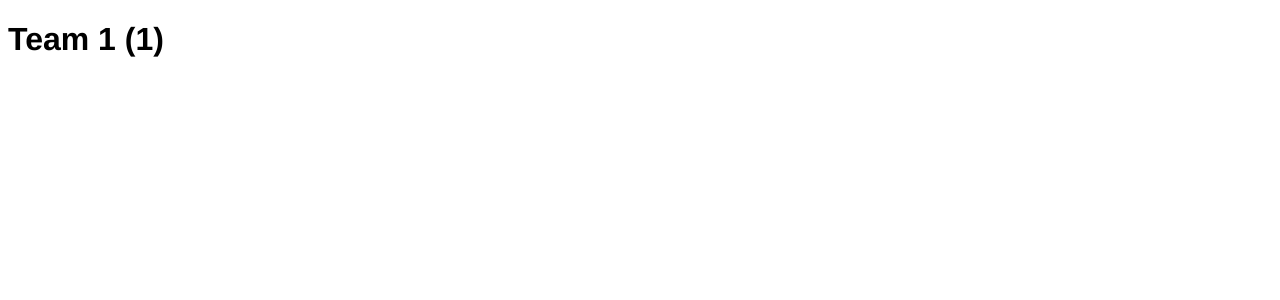
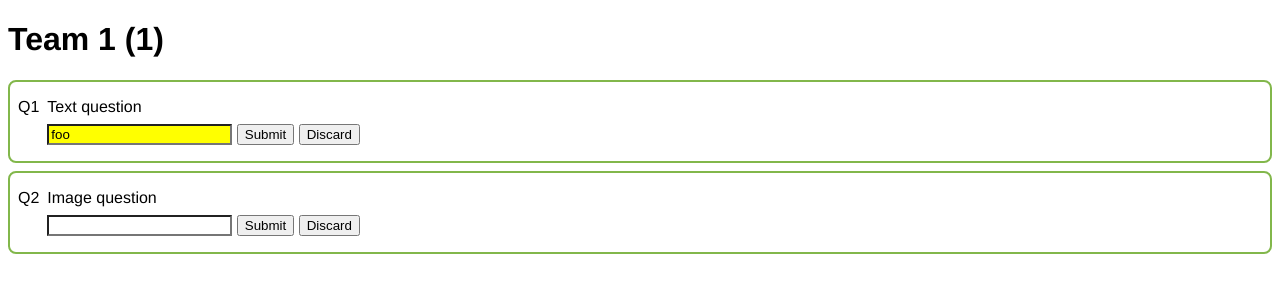
Before and after one commit to martinhenstridge/quizapp, a Flask app: page /1/play/ in a window 1280 px wide. Shown: the top 300 px of the page. Run offline with Flask 2, Linux system fonts and the light colour scheme; the visitor is signed in with stand-in values (Sample User, id 1).

Commit message:
Kind of hooked up dom updates

```diff
--- a/quiz/static/dom.js
+++ b/quiz/static/dom.js
@@ -1,91 +1,87 @@
 "use strict";
 
-const INSERT_NEW = "insert";
-const GUESS_SAVED = "guess-saved";
-const GUESS_DISABLED = "guess-disabled";
-const GUESS_TEXT = "guess-text";
-const SUBMIT_DISABLED = "submit-disabled";
-const SUBMIT_RUNNING = "submit-running";
-const DISCARD_DISABLED = "discard-disabled";
-const ANSWER_VISIBLE = "answer-visible";
-const ANSWER_TEXT = "answer-text";
+
+const DOM_INSERT = "insert";
+const DOM_GUESS_SAVED = "guess-saved";
+const DOM_GUESS_DISABLED = "guess-disabled";
+const DOM_GUESS_TEXT = "guess-text";
+const DOM_SUBMIT_DISABLED = "submit-disabled";
+const DOM_SUBMIT_RUNNING = "submit-running";
+const DOM_DISCARD_DISABLED = "discard-disabled";
+const DOM_ANSWER_HIDDEN = "answer-hidden";
+const DOM_ANSWER_TEXT = "answer-text";
 
 
-function DomState(question) {
-    this[GUESS_SAVED] = question.wip === question.guess;
+function DomProxy(question) {
+    this[DOM_GUESS_SAVED] = question.wip === question.guess;
 
     if (question.answer === null) {
-        this[ANSWER_VISIBLE] = false;
-        this[ANSWER_TEXT] = "";
+        this[DOM_ANSWER_HIDDEN] = true;
+        this[DOM_ANSWER_TEXT] = "";
     } else {
-        this[ANSWER_VISIBLE] = true;
-        this[ANSWER_TEXT] = question.answer;
+        this[DOM_ANSWER_HIDDEN] = false;
+        this[DOM_ANSWER_TEXT] = question.answer;
     }
 
     switch (question.state) {
         case STATE_OPEN:
-            this[GUESS_DISABLED]   = false;
-            this[GUESS_TEXT]       = question.wip;
-            this[SUBMIT_DISABLED]  = false;
-            this[SUBMIT_RUNNING]   = false;
-            this[DISCARD_DISABLED] = false;
+            this[DOM_GUESS_DISABLED]   = false;
+            this[DOM_GUESS_TEXT]       = null;
+            this[DOM_SUBMIT_DISABLED]  = false;
+            this[DOM_SUBMIT_RUNNING]   = false;
+            this[DOM_DISCARD_DISABLED] = false;
             break;
 
         case STATE_EDITING:
-            this[GUESS_DISABLED]   = false;
-            this[GUESS_TEXT]       = null;
-            this[SUBMIT_DISABLED]  = false;
-            this[SUBMIT_RUNNING]   = false;
-            this[DISCARD_DISABLED] = false;
+            this[DOM_GUESS_DISABLED]   = false;
+            this[DOM_GUESS_TEXT]       = null;
+            this[DOM_SUBMIT_DISABLED]  = false;
+            this[DOM_SUBMIT_RUNNING]   = false;
+            this[DOM_DISCARD_DISABLED] = false;
             break;
 
         case STATE_SYNCING:
-            this[GUESS_DISABLED]   = true;
-            this[GUESS_TEXT]       = null;
-            this[SUBMIT_DISABLED]  = true;
-            this[SUBMIT_RUNNING]   = true;
-            this[DISCARD_DISABLED] = true;
+            this[DOM_GUESS_DISABLED]   = true;
+            this[DOM_GUESS_TEXT]       = question.wip;
+            this[DOM_SUBMIT_DISABLED]  = true;
+            this[DOM_SUBMIT_RUNNING]   = true;
+            this[DOM_DISCARD_DISABLED] = true;
             break;
 
         case STATE_LOCKED:
-            this[GUESS_DISABLED]   = true;
-            this[GUESS_TEXT]       = question.guess;
-            this[SUBMIT_DISABLED]  = true;
-            this[SUBMIT_RUNNING]   = false;
-            this[DISCARD_DISABLED] = true;
+            this[DOM_GUESS_DISABLED]   = true;
+            this[DOM_GUESS_TEXT]       = question.guess;
+            this[DOM_SUBMIT_DISABLED]  = true;
+            this[DOM_SUBMIT_RUNNING]   = false;
+            this[DOM_DISCARD_DISABLED] = true;
             break;
     }
-};
 
-DomState.prototype.calculate_updates = function (prev) {
-    if (!(prev instanceof DomState)) {
-        return [{
-            "kind": INSERT_NEW,
-            "data": null,
-        }];
+    return this;
+}
+
+
+DomProxy.prototype.calculate_updates = function (prev) {
+    if (prev === null) {
+        return [{ "kind": DOM_INSERT, "data": null }];
     }
 
     let ops = [];
-
     for (let [key, val] of Object.entries(this)) {
-        if (key === GUESS_TEXT && val === null) {
+        if (key === DOM_GUESS_TEXT && val === null) {
             // Never update the guess text while editing is in progress.
             continue;
         }
         if (val !== prev[key]) {
-            ops.push({
-                "kind": key,
-                "data": val,
-            });
+            ops.push({ "kind": key, "data": val });
         }
     }
-
     return ops;
 };
 
 //==============================================================================
 
-function DomNode(quiz, number, kind, text, media) {
+function DomNode(quiz, question) {
     const template = document.getElementById("__template");
     const node = template.content.firstElementChild.cloneNode(true);
 
@@ -93,118 +89,146 @@ function DomNode(quiz, number, kind, text, media) {
     const node_text = node.querySelector(".__text");
     const node_media = node.querySelector(".__media");
     const node_guess = node.querySelector(".__guess");
-    const node_commit = node.querySelector(".__commit");
+    const node_submit = node.querySelector(".__submit");
     const node_discard = node.querySelector(".__discard");
     const node_answer = node.querySelector(".__answer");
 
     // Write the question number and text - these are static over the lifetime
     // of the question.
-    node_number.innerText = `Q${number}`;
-    node_text.innerText = text;
+    node_number.innerText = `Q${question.number}`;
+    node_text.innerText = question.text;
 
     // Insert any associated media.
-    switch (kind) {
+    switch (question.kind) {
         case MEDIA_IMAGE:
             const image = document.createElement("img");
-            image.src = media.src;
+            image.src = question.media.src;
             image.width = "200";
             node_media.appendChild(image);
             break;
+
         case MEDIA_AUDIO:
             const audio = document.createElement("audio");
-            audio.src = media.src;
-            audio.type = media.mime;
+            audio.src = question.media.src;
+            audio.type = question.media.mime;
             audio.controls = true;
             node_media.appendChild(audio);
             break;
+
         case MEDIA_VIDEO:
             const video = document.createElement("video");
-            video.src = media.src;
-            video.type = media.mime;
+            video.src = question.media.src;
+            video.type = question.media.mime;
             video.width = "200";
             video.controls = true;
             node_media.appendChild(video);
             break;
+
         default:
             break;
     }
 
     node_guess.addEventListener("focus", (e) => {
-        quiz.push({
+        quiz.update([{
             "kind": EVENT_LOCAL_FOCUS,
             "data": {
-                "question": number,
+                "question": question.number,
             },
-        });
+        }]);
         e.stopPropagation();
     });
 
     node_guess.addEventListener("blur", (e) => {
-        quiz.push({
+        quiz.update([{
             "kind": EVENT_LOCAL_BLUR,
             "data": {
-                "question": number,
+                "question": question.number,
             },
-        });
+        }]);
         e.stopPropagation();
     });
 
     node_guess.addEventListener("input", (e) => {
-        quiz.inject({
+        alert(`${JSON.stringify(question)}`);
+        quiz.update([{
             "kind": EVENT_LOCAL_EDIT,
-            "question": number,
+            "question": question.number,
             "data": {
                 "guess": e.target.value,
             },
-        });
+        }]);
         e.stopPropagation();
     });
 
     node_discard.addEventListener("click", (e) => {
-        quiz.inject({
+        quiz.update([{
             "kind": EVENT_LOCAL_DISCARD,
             "data": {
-                "question": number,
+                "question": question.number,
             },
-        });
+        }]);
         e.stopPropagation();
     });
 
-    node_commit.addEventListener("click", (e) => {
-        quiz.inject({
+    node_submit.addEventListener("click", (e) => {
+        quiz.update([{
             "kind": EVENT_LOCAL_SUBMIT_SEND,
             "data": {
-                "question": number,
+                "question": question.number,
                 "guess": e.target.value,
             },
-        });
+        }]);
         e.stopPropagation();
     });
 
-    node_commit.addEventListener("click", (e) => {
-        quiz.inject({
-            "kind": EVENT_LOCAL_SUBMIT_SUCCESS,
-            "data": {
-                "question": number,
-            },
-        });
-        e.stopPropagation();
-    });
-
-    node_commit.addEventListener("click", (e) => {
-        quiz.inject({
-            "kind": EVENT_LOCAL_SUBMIT_FAILURE,
-            "data": {
-                "question": number,
-            },
-        });
-        e.stopPropagation();
-    });
-
-    // Store interesting children for future reference.
     this.node = node;
     this.node_guess = node_guess;
-    this.node_commit = node_commit;
+    this.node_submit = node_submit;
     this.node_discard = node_discard;
     this.node_answer = node_answer;
+    this.domproxy = null;
 }
+
+
+DomNode.prototype.update = function (quiz, question, opkind, opdata) {
+    switch (opkind) {
+        case DOM_INSERT:
+            quiz.node.appendChild(this.node);
+            break;
+
+        case DOM_GUESS_SAVED:
+            this.node_guess.style.backgroundColor = opdata ? "white" : "yellow";
+            break;
+
+        case DOM_GUESS_DISABLED:
+            this.node_guess.disabled = opdata;
+            break;
+
+        case DOM_GUESS_TEXT:
+            this.node_guess.value = opdata;
+            break;
+
+        case DOM_SUBMIT_DISABLED:
+            this.node_submit.disabled = opdata;
+            break;
+
+        case DOM_SUBMIT_RUNNING:
+            this.node_submit.innerText = opdata ? "..." : "Submit";
+            break;
+
+        case DOM_DISCARD_DISABLED:
+            this.node_discard.disabled = opdata;
+            break;
+
+        case DOM_ANSWER_HIDDEN:
+            this.node_answer.hidden = opdata;
+            break;
+
+        case DOM_ANSWER_TEXT:
+            this.node_answer.innerText = opdata;
+            break;
+
+        default:
+            throw "Unknown update operation";
+    }
+};
--- a/quiz/static/play.css
+++ b/quiz/static/play.css
@@ -13,11 +13,11 @@ div.question {
   margin: 8px 0px 8px 0px;
 }
 
-div.question_number {
+div.__number {
   padding: 8px;
 }
 
-div.question_answer {
+div.__answer {
   border-width: 1px;
   border-radius: 8px;
   padding: 8px;
--- a/quiz/static/quiz.js
+++ b/quiz/static/quiz.js
@@ -2,45 +2,51 @@
 
 
 // Incoming events from server
-const EVENT_INCOMING_JOIN   = 101;
-const EVENT_INCOMING_ASK    = 102;
-const EVENT_INCOMING_FOCUS  = 103;
-const EVENT_INCOMING_BLUR   = 104;
-const EVENT_INCOMING_GUESS  = 105;
-const EVENT_INCOMING_LOCK   = 106;
-const EVENT_INCOMING_REVEAL = 107;
+const EVENT_INCOMING_JOIN   = "E/incoming-join";
+const EVENT_INCOMING_ASK    = "E/incoming-ask";
+const EVENT_INCOMING_FOCUS  = "E/incoming-focus";
+const EVENT_INCOMING_BLUR   = "E/incoming-blur";
+const EVENT_INCOMING_GUESS  = "E/incoming-guess";
+const EVENT_INCOMING_LOCK   = "E/incoming-lock";
+const EVENT_INCOMING_REVEAL = "E/incoming-reveal";
 
 // Locally generated events
-const EVENT_LOCAL_FOCUS          = 111;
-const EVENT_LOCAL_BLUR           = 112;
-const EVENT_LOCAL_EDIT           = 113;
-const EVENT_LOCAL_DISCARD        = 114;
-const EVENT_LOCAL_SUBMIT_SEND    = 115;
-const EVENT_LOCAL_SUBMIT_SUCCESS = 116;
-const EVENT_LOCAL_SUBMIT_FAILURE = 117;
+const EVENT_LOCAL_FOCUS          = "E/local-focus";
+const EVENT_LOCAL_BLUR           = "E/local-blur";
+const EVENT_LOCAL_EDIT           = "E/local-edit";
+const EVENT_LOCAL_DISCARD        = "E/local-discard";
+const EVENT_LOCAL_SUBMIT_SEND    = "E/local-submit-send";
+const EVENT_LOCAL_SUBMIT_SUCCESS = "E/local-submit-success";
+const EVENT_LOCAL_SUBMIT_FAILURE = "E/local-submit-failure";
 
 // Guess input states
-const STATE_OPEN = 101;
-const STATE_EDITING = 102
-const STATE_SYNCING = 103;
-const STATE_LOCKED = 104;
+const STATE_OPEN    = "S/open";
+const STATE_EDITING = "S/editing";
+const STATE_SYNCING = "S/syncing";
+const STATE_LOCKED  = "S/locked";
 
 // Media
-const MEDIA_IMAGE = 1;
-const MEDIA_AUDIO = 2;
-const MEDIA_VIDEO = 3;
+const MEDIA_IMAGE = "M/image";
+const MEDIA_AUDIO = "M/audio";
+const MEDIA_VIDEO = "M/video";
 
 
 function Quiz(selector) {
     this.latest = 0;
     this.node = document.querySelector(selector);
     this.questions = new Map();
-    this.domstate = new Map();
+    this.domnodes = new Map();
     Object.seal(this);
 };
 
 
 Quiz.prototype.update = function (evts) {
+    this.update_internal(evts);
+    this.update_external();
+};
+
+
+Quiz.prototype.update_internal = function (evts) {
     for (let evt of evts) {
         try {
             this.inject(evt);
@@ -48,24 +54,38 @@ Quiz.prototype.update = function (evts) {
             console.log(`Dropping event: ${exc}`);
         }
     }
+};
 
-    for (let [n, q] of this.questions) {
-        let olddom = this.domstate.get(n);
-        let newdom = new DomState(q);
-        let ops = newdom.calculate_updates(olddom);
-        console.log(`Q${n} update operations:`);
+
+Quiz.prototype.update_external = function () {
+    let domnode;
+    for (let [number, question] of this.questions) {
+        if (this.domnodes.has(number)) {
+            domnode = this.domnodes.get(number);
+        } else {
+            domnode = new DomNode(this, question);
+            this.domnodes.set(number, domnode);
+        }
+
+        const domproxy = new DomProxy(question);
+        const ops = domproxy.calculate_updates(domnode.domproxy);
+        for (let op of ops) {
+            domnode.update(quiz, question, op.kind, op.data);
+        }
+        domnode.domproxy = domproxy;
+
+        console.log(`Q${number} update operations:`);
         console.log(JSON.stringify(ops));
-        this.domstate.set(n, newdom);
     }
 };
 
 
 Quiz.prototype.inject = function (evt) {
-    console.debug(`event: ${JSON.stringify(evt)}`);
+    console.log(`event: ${JSON.stringify(evt)}`);
 
-    if (!Number.isInteger(evt.kind)) {
-        throw "Missing or invalid event kind";
-    }
+    //if (!Number.isInteger(evt.kind)) {
+    //    throw "Missing or invalid event kind";
+    //}
 
     switch (evt.kind) {
         // Incoming events.
@@ -290,7 +310,7 @@ Quiz.prototype.handle_local_discard = function (data) {
             throw "Question is locked";
         case STATE_SYNCING:
             throw "Syncing in progress";
-        case STATE_EDIT:
+        case STATE_EDITING:
             throw "Editing in progress";
     }
 
--- a/quiz/templates/play.html
+++ b/quiz/templates/play.html
@@ -15,9 +15,11 @@
           <div class="__text"></div>
           <div class="__media"></div>
           <div>
-            <input class="__guess">
+            <input class="__guess" type="text">
+            <button class="__submit">Submit</button>
+            <button class="__discard">Discard</button>
           </div>
-          <div class="__answer"></div>
+          <div class="__answer" hidden></div>
         </div>
       </div>
     </template>
```
